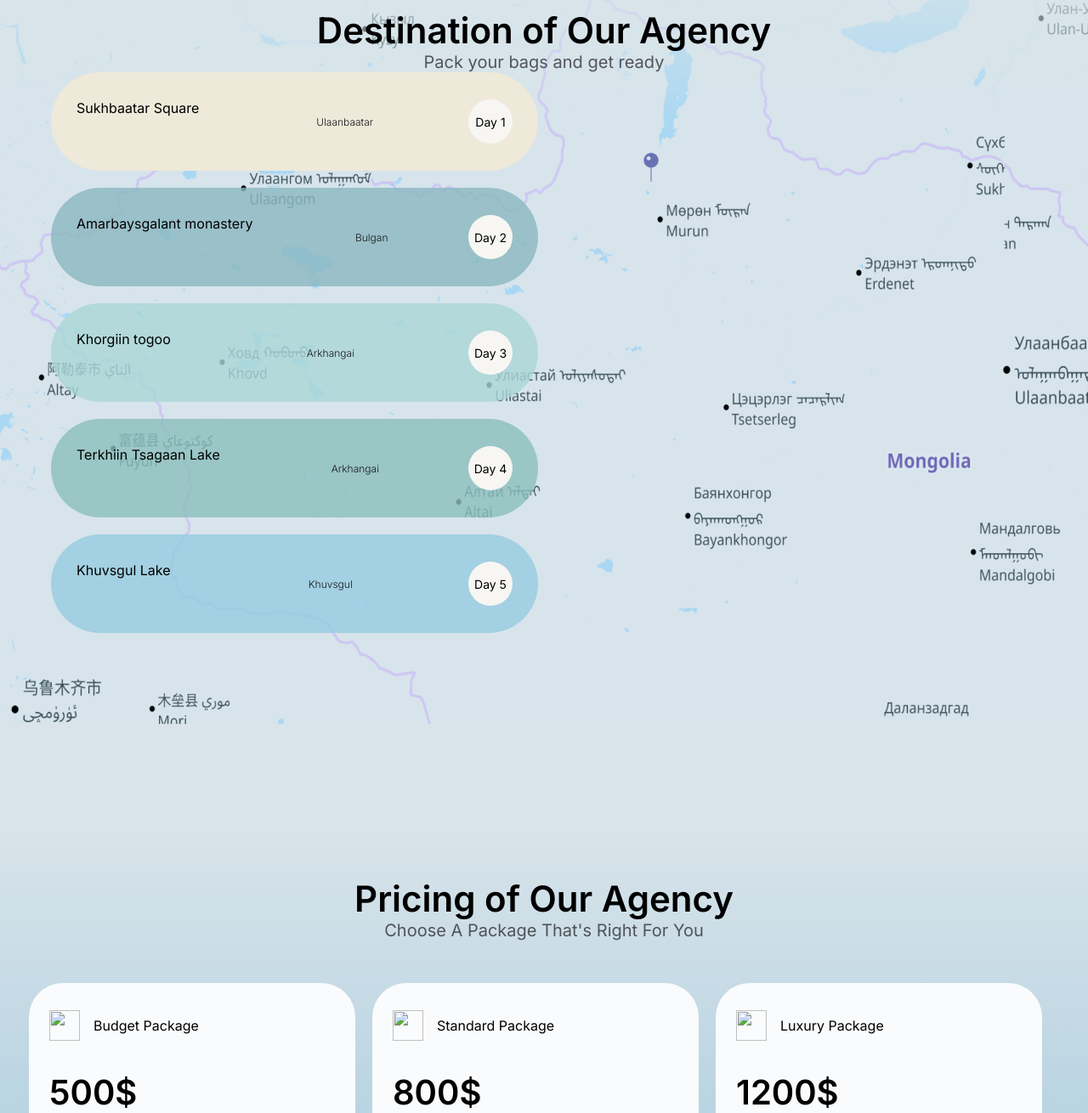
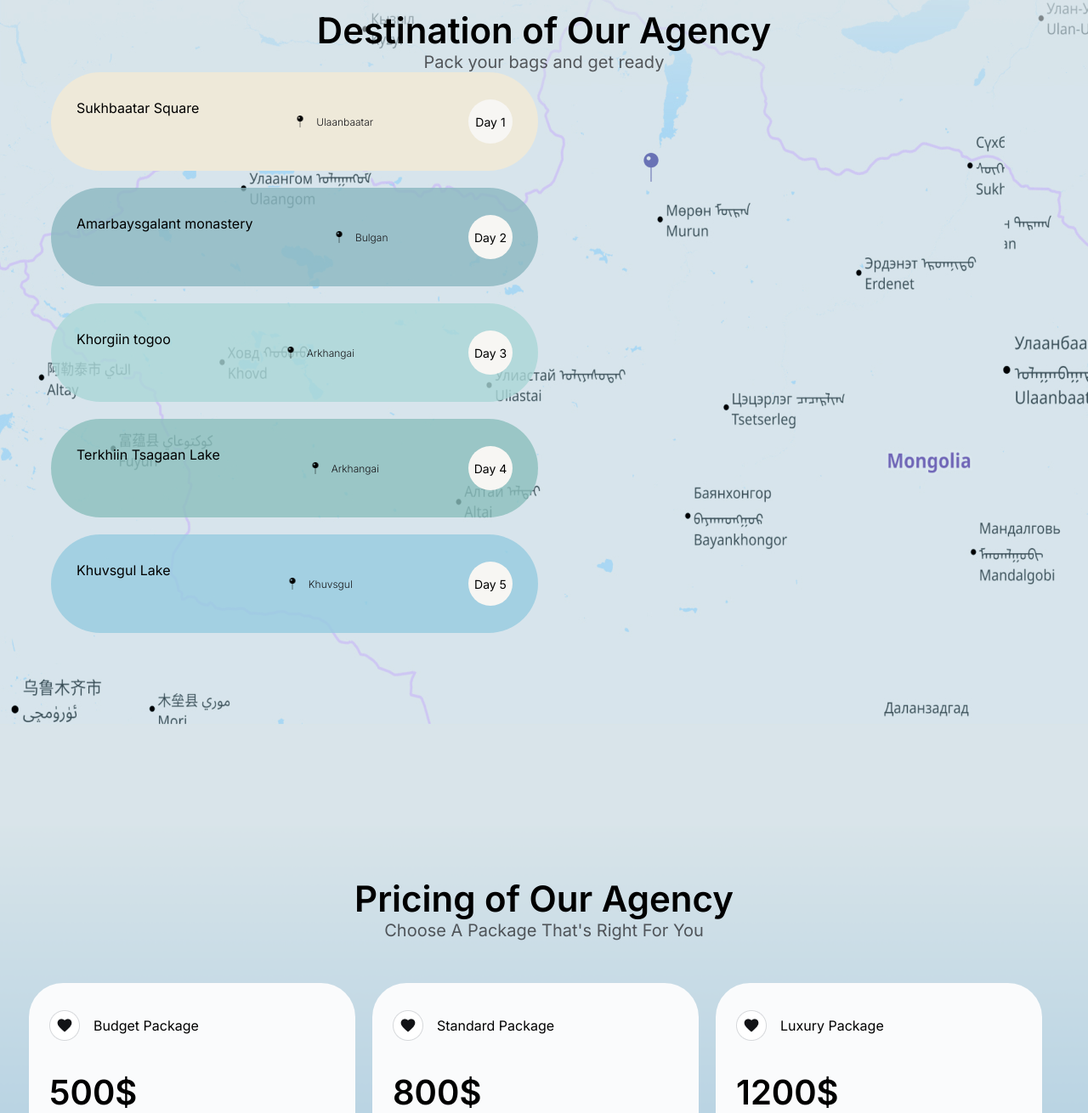
Before and after one commit to khangai1221/PINETOUR, a plain HTML site: page index.html in a window 1280 px wide. Shown: the part 1470-2780 px from the top of the page at 85% size. Drawn offline with Linux system fonts and the light colour scheme; files whose address does not match are found by name; a web font is replaced by a local one.

Commit message:
Update index.html

```diff
--- a/index.html
+++ b/index.html
@@ -41,7 +41,7 @@
                 <div class="map-item A">
                     <div class="map-item-title">Sukhbaatar Square</div>
                     <div class="map-item-desc">
-                        <img src="./photos/pin.png"/>
+                        <img src="./pin.png"/>
                         Ulaanbaatar
                     </div>
                     <div class="map-item-day">Day 1</div>
@@ -49,7 +49,7 @@
                 <div class="map-item B">
                     <div class="map-item-title ">Amarbaysgalant monastery</div>
                     <div class="map-item-desc">
-                        <img src="./photos/pin.png" />
+                        <img src="./pin.png" />
                         Bulgan
                     </div>
                     <div class="map-item-day">Day 2</div>
@@ -57,7 +57,7 @@
                 <div class="map-item C">
                     <div class="map-item-title">Khorgiin togoo</div>
                     <div class="map-item-desc">
-                        <img src="./photos/pin.png" />
+                        <img src="./pin.png" />
                         Arkhangai
                     </div>
                     <div class="map-item-day">Day 3</div>
@@ -65,7 +65,7 @@
                 <div class="map-item D">
                     <div class="map-item-title">Terkhiin Tsagaan Lake</div>
                     <div class="map-item-desc">
-                        <img src="./photos/pin.png" />
+                        <img src="./pin.png" />
                         Arkhangai
                     </div>
                     <div class="map-item-day">Day 4</div>
@@ -73,7 +73,7 @@
                 <div class="map-item E">
                     <div class="map-item-title">Khuvsgul Lake</div>
                     <div class="map-item-desc">
-                    <img src="./photos/pin.png" />
+                    <img src="./pin.png" />
                     Khuvsgul
                     </div>
                     <div class="map-item-day">Day 5</div>
@@ -88,7 +88,7 @@
         <div class="Cards">
             <div class="Card">
                 <div class="header">
-                    <div class="package-name"> <img src="./photos/container.png"/>Budget Package</div>
+                    <div class="package-name"> <img src="./container.png"/>Budget Package</div>
                 </div>
                 <div class="main">
                     <div class="price">500$</div>
@@ -103,7 +103,7 @@
             </div>
             <div class="Card">
                 <div class="header">
-                    <div class="package-name"> <img src="./photos/container.png" />Standard Package</div>
+                    <div class="package-name"> <img src="./container.png" />Standard Package</div>
                 </div>
                 <div class="main">
                     <div class="price">800$</div>
@@ -118,7 +118,7 @@
             </div>
             <div class="Card">
                 <div class="header">
-                    <div class="package-name"> <img src="./photos/container.png" />Luxury Package</div>
+                    <div class="package-name"> <img src="./container.png" />Luxury Package</div>
                 </div>
                 <div class="main">
                     <div class="price">1200$</div>
```
